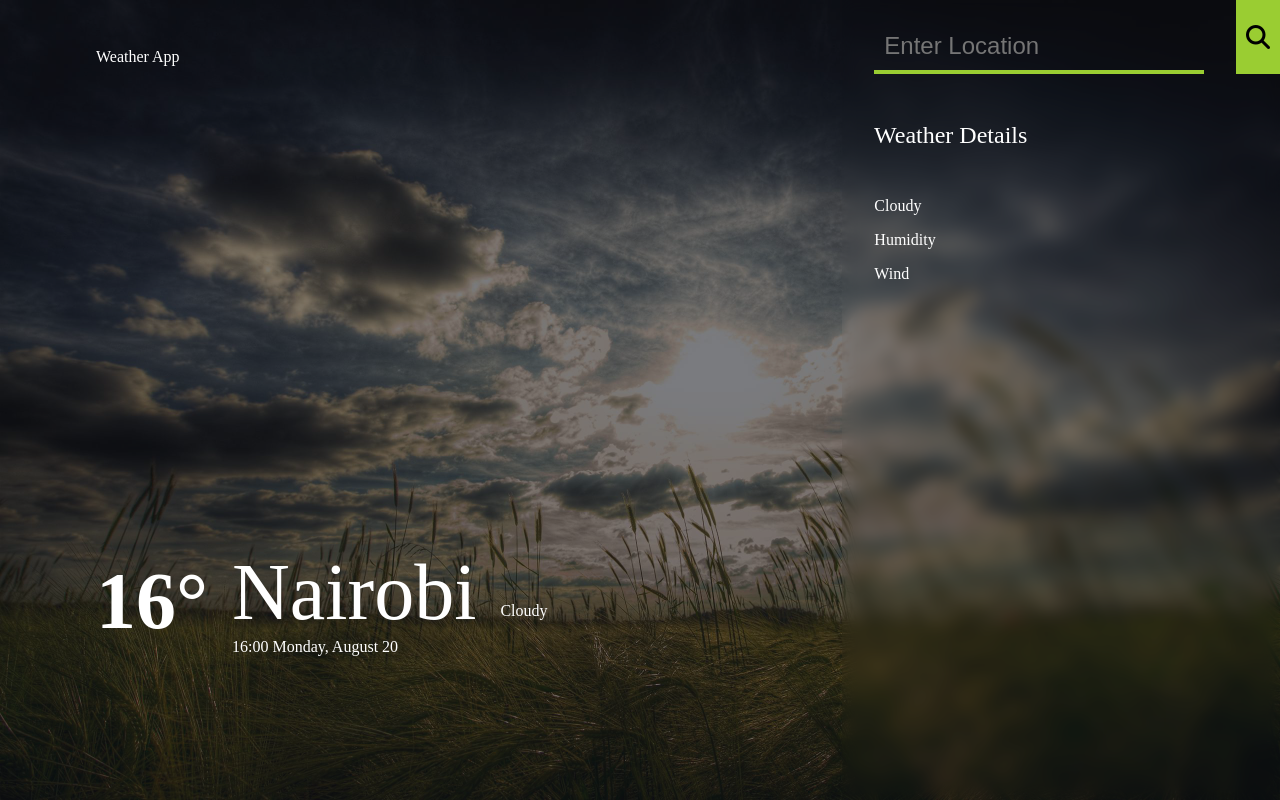
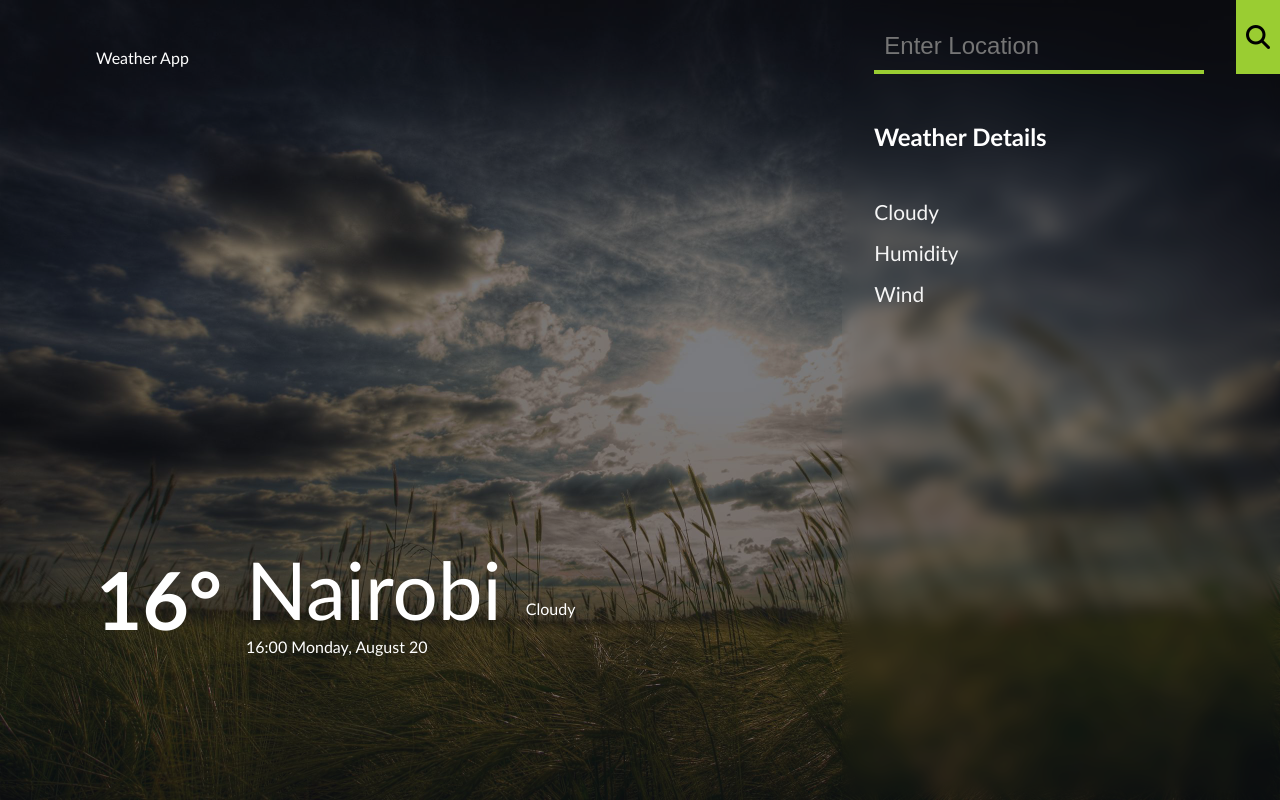
Before and after one commit to obre-bjorn/weather-app, a website built with webpack: page dist/index.html in a window 1280 px wide. Built offline with nearby package versions, Linux system fonts and the light colour scheme; no server answers.

Commit message:
font change

```diff
--- a/dist/index.html
+++ b/dist/index.html
@@ -38,15 +38,15 @@
                 <p class="subtitle">Weather Details</p>
 
                 <div class="details">
-                    <p .>Cloudy</p>
+                    <p class="unit">Cloudy</p>
                     <p id="cloudy"></p>
                 </div>
                 <div class="details">
-                    <p>Humidity</p>
+                    <p class="unit">Humidity</p>
                     <p id="humidity"></p>
                 </div>
                 <div class="details">
-                    <p>Wind</p>
+                    <p class="unit">Wind</p>
                     <p id="wind"></p>
                 </div>
 
--- a/dist/style.css
+++ b/dist/style.css
@@ -11,6 +11,7 @@ body {
     background-image: url(./images/bg.jpg);
     background-size: cover;
     font-size: 16px;
+    font-family: Calibri;
 
 }
 
@@ -97,13 +98,17 @@ body {
 .subtitle{
     margin-bottom: 3rem;
     font-size: 1.5rem;
-    font-weight: 500;
+    font-weight: 700;
 
 }
 
+
 .details{
     margin-top: 1rem;
-    font-size: 1rem;
+    font-size: 1.3rem;
     display: flex;
     justify-content: space-between;
 }
+.unit{
+    color: whitesmoke;
+}
```
